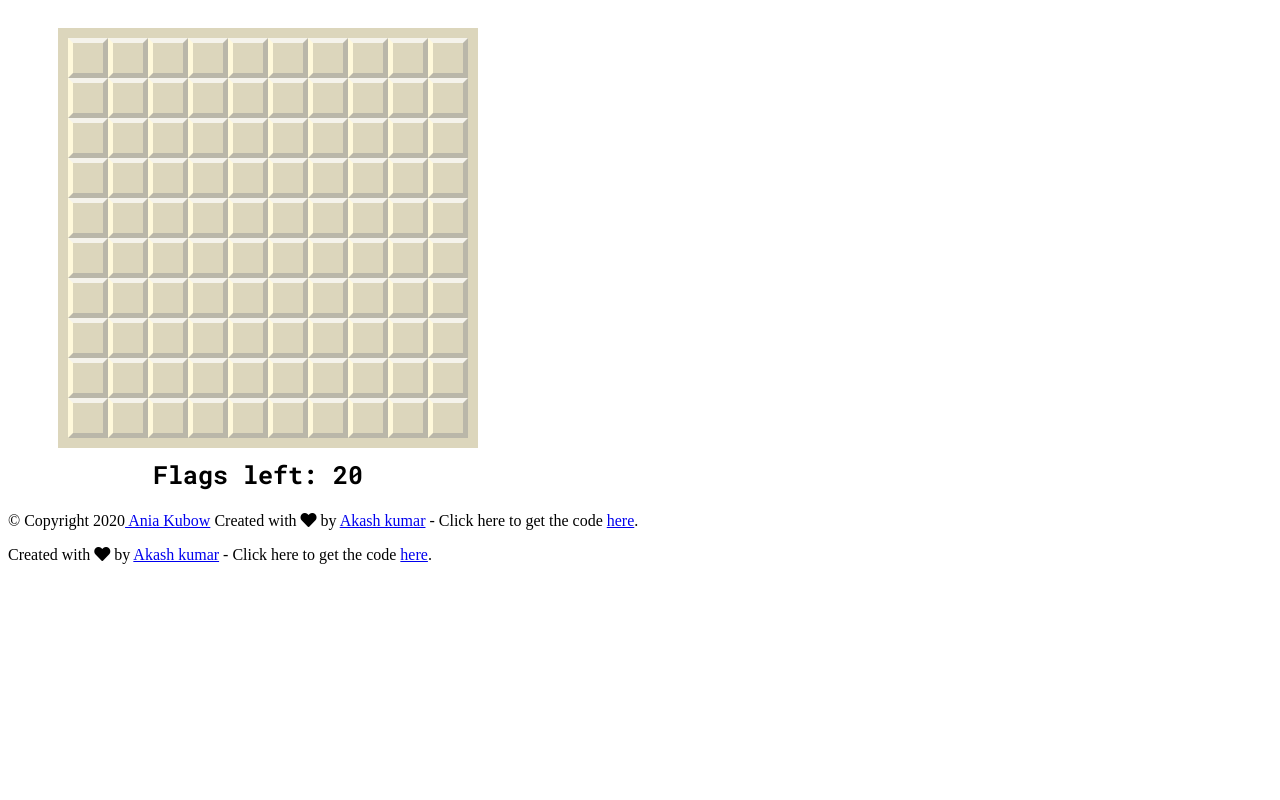
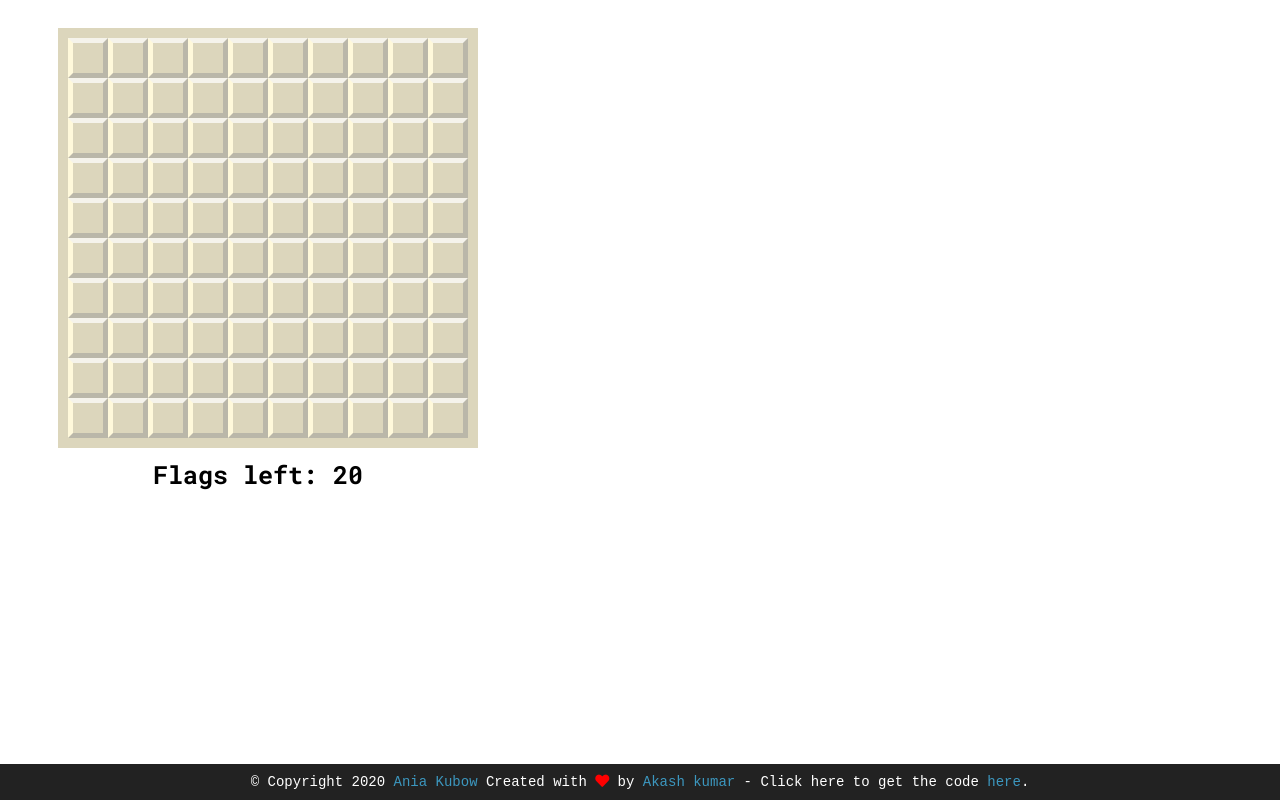
Before and after one commit to akashfit2max/MineSweeper, a plain HTML site: page index.html in a window 1280 px wide. Drawn offline with Linux system fonts and the light colour scheme.

Commit message:
Update style.css

```diff
--- a/style.css
+++ b/style.css
@@ -1,3 +1,4 @@
+@import url("https://fonts.googleapis.com/css?family=Montserrat:400,800");
 .container {
     width: 500px;
     align-content: center;
@@ -66,3 +67,28 @@
     margin-top: 5px;
     color: #e76346;
   }
+  footer {
+      font-family:'Courier New', Courier, monospace;
+    background-color: #222;
+    color: #fff;
+    font-size: 14px;
+    bottom: 0;
+    position: fixed;
+    left: 0;
+    right: 0;
+    text-align: center;
+    z-index: 999;
+}
+
+footer p {
+    margin: 10px 0;
+}
+
+footer i {
+    color: red;
+}
+
+footer a {
+    color: #3c97bf;
+    text-decoration: none;
+}
```
